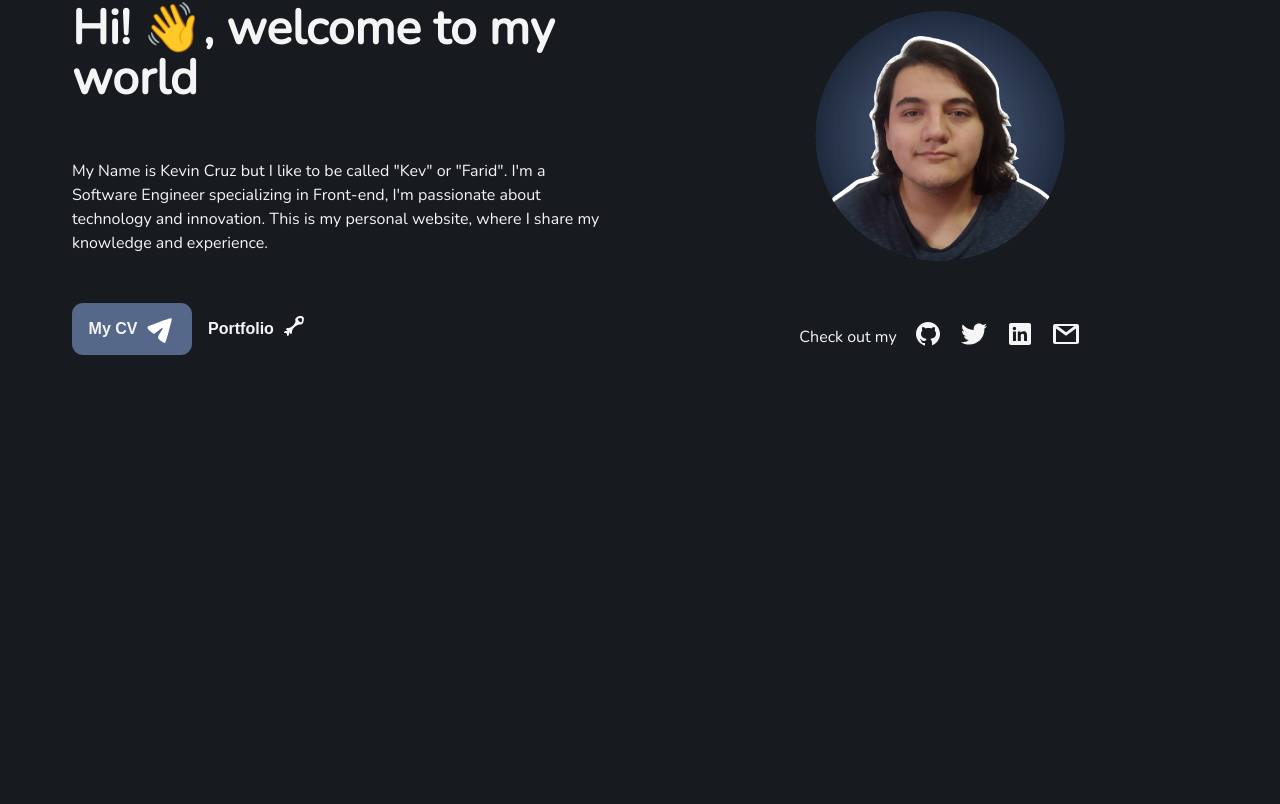
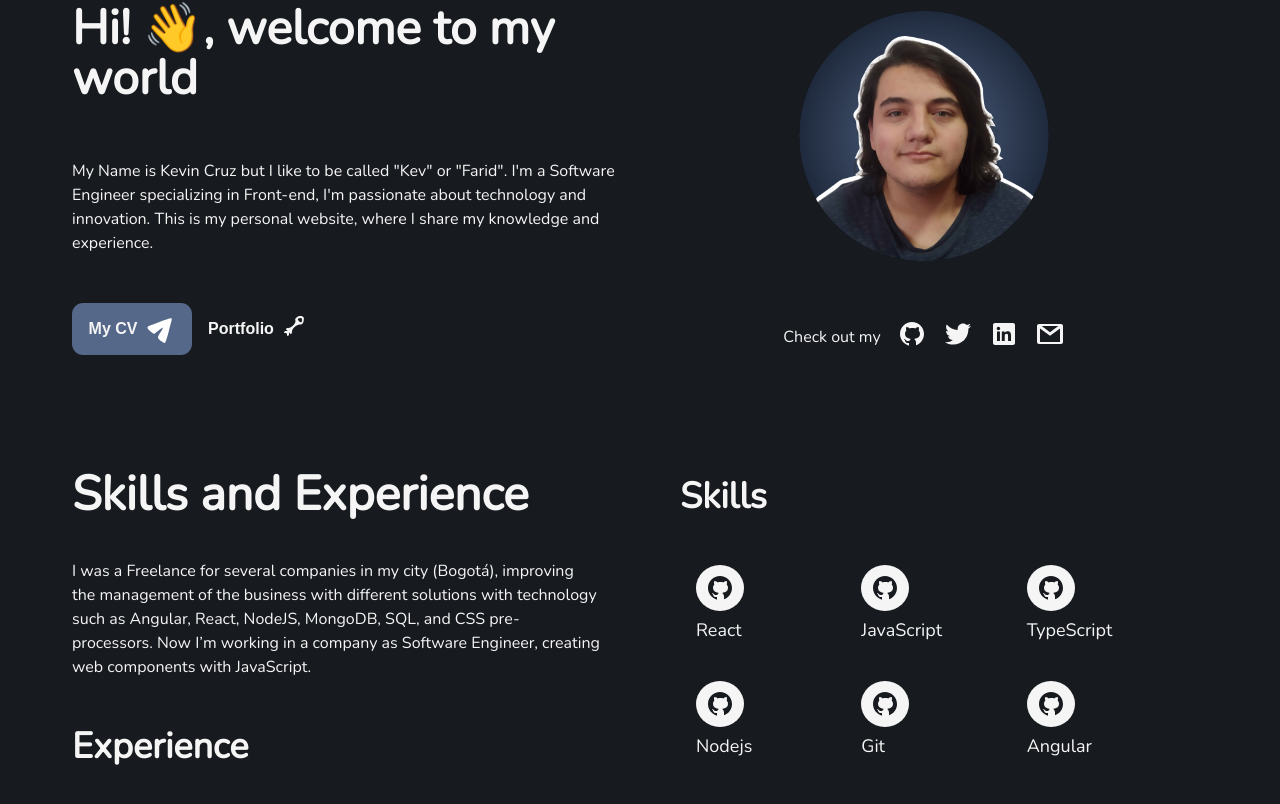
Before and after one commit to kevfarid/kevfarid.dev-old, a Next.js app: page / in a window 1280 px wide. Shown: the part 168-972 px from the top of the page. Before the commit the page ends 800 px from the top, so only its background shows below. Built offline with nearby package versions, Linux system fonts and the light colour scheme.

Commit message:
feat(Templates): add ExperienceSection

```diff
--- a/public/static/languages/en.json
+++ b/public/static/languages/en.json
@@ -52,6 +52,18 @@
           "title": "Check out my"
         }
       }
+    },
+    "experience": {
+      "title": "Skills and Experience",
+      "text": "I was a Freelance for several companies in my city (Bogotá), improving the management of the business with different solutions with technology such as Angular, React, NodeJS, MongoDB, SQL, and CSS pre-processors. Now I’m working in a company as Software Engineer, creating web components with JavaScript.",
+      "components": {
+        "skills": {
+          "title": "Skills"
+        },
+        "experience": {
+          "title": "Experience"
+        }
+      }
     }
   }
 }
--- a/src/components/organism/Hero.tsx
+++ b/src/components/organism/Hero.tsx
@@ -84,7 +84,6 @@
   display: flex;
   flex-direction: column;
   align-items: flex-start;
-  margin: 0 2rem;
   gap: 2rem;
 `;
 
--- a/src/components/organism/SkillList.tsx
+++ b/src/components/organism/SkillList.tsx
@@ -22,6 +22,5 @@
 const SkillListStyles = styled.div`
   display: grid;
   grid-template-columns: 1fr 1fr 1fr;
-  place-items: center;
   padding: 1rem;
 `;
--- /dev/null
+++ b/src/components/templates/ExperienceSection.tsx
@@ -0,0 +1,51 @@
+import SkillList from 'components/organism/SkillList';
+import Text from 'components/atoms/Text';
+import styled from '@emotion/styled';
+
+export default function ExperienceSection(props: ExperienceSectionProps) {
+  const { section, description, title, skillTitle, experienceTitle } = props;
+
+  return (
+    <ExperienceSectionStyles id={section}>
+      <TitleStyles>
+        <Text variant="h1">{title}</Text>
+        <Text variant="body">{description}</Text>
+      </TitleStyles>
+      <SkillStyles>
+        <Text variant="h2">{skillTitle}</Text>
+        <SkillList />
+      </SkillStyles>
+      <ExperienceStyles>
+        <Text variant="h2">{experienceTitle}</Text>
+      </ExperienceStyles>
+    </ExperienceSectionStyles>
+  );
+}
+
+const ExperienceSectionStyles = styled.section`
+  display: grid;
+  grid-template-columns: repeat(2, 1fr);
+  grid-template-rows: 1fr 1.3fr;
+  grid-column-gap: 5rem;
+`;
+
+const TitleStyles = styled.div`
+  grid-area: 1 / 1 / 2 / 2;
+`;
+
+const SkillStyles = styled.div`
+  padding-top: 1rem;
+  grid-area: 1 / 2 / 3 / 3;
+`;
+
+const ExperienceStyles = styled.div`
+  grid-area: 2 / 1 / 3 / 2;
+`;
+
+type ExperienceSectionProps = {
+  title: string;
+  description: string;
+  skillTitle: string;
+  experienceTitle: string;
+  section: string;
+};
--- a/src/components/templates/Wrapper.tsx
+++ b/src/components/templates/Wrapper.tsx
@@ -37,6 +37,7 @@
           'main > section': {
             margin: '0 auto',
             marginBottom: '4rem',
+            padding: '0 2rem',
             maxWidth: THEME.breakpoints.desktop,
           },
         }}
--- a/src/models/ILang.ts
+++ b/src/models/ILang.ts
@@ -7,8 +7,7 @@
   email: string;
   paths: IPath[];
   sections: {
-    buildBanner: ISection;
-    home: ISection;
+    [key: string]: ISection;
   };
 }
 
--- a/src/pages/index.tsx
+++ b/src/pages/index.tsx
@@ -1,6 +1,7 @@
 import type { NextPage } from 'next';
 import HomeSection from 'components/templates/HomeSection';
 import useConfig from 'hooks/useConfig';
+import ExperienceSection from 'components/templates/ExperienceSection';
 
 const Home: NextPage = () => {
   const { lang, constants } = useConfig();
@@ -13,6 +14,15 @@
         image={constants.avatar}
         section="home"
       />
+      <ExperienceSection
+        section="experience"
+        title={lang.sections?.experience?.title}
+        description={lang.sections?.experience?.text}
+        skillTitle={lang.sections?.experience.components?.skills?.title || ''}
+        experienceTitle={
+          lang.sections?.experience.components?.experience?.title || ''
+        }
+      />
     </>
   );
 };
```
Also changed, not shown: public/static/languages/es.json (+12 -0 lines).
